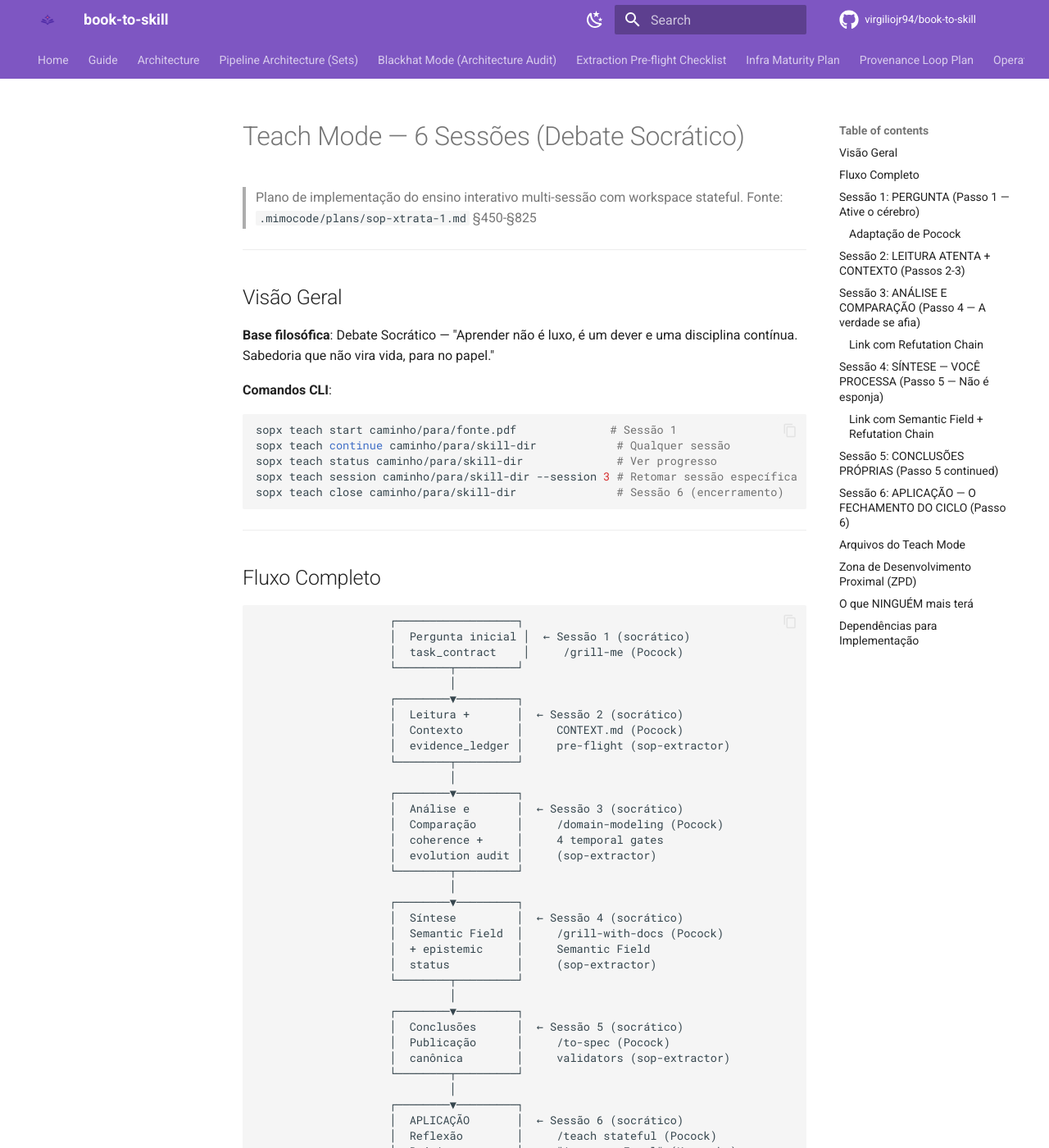
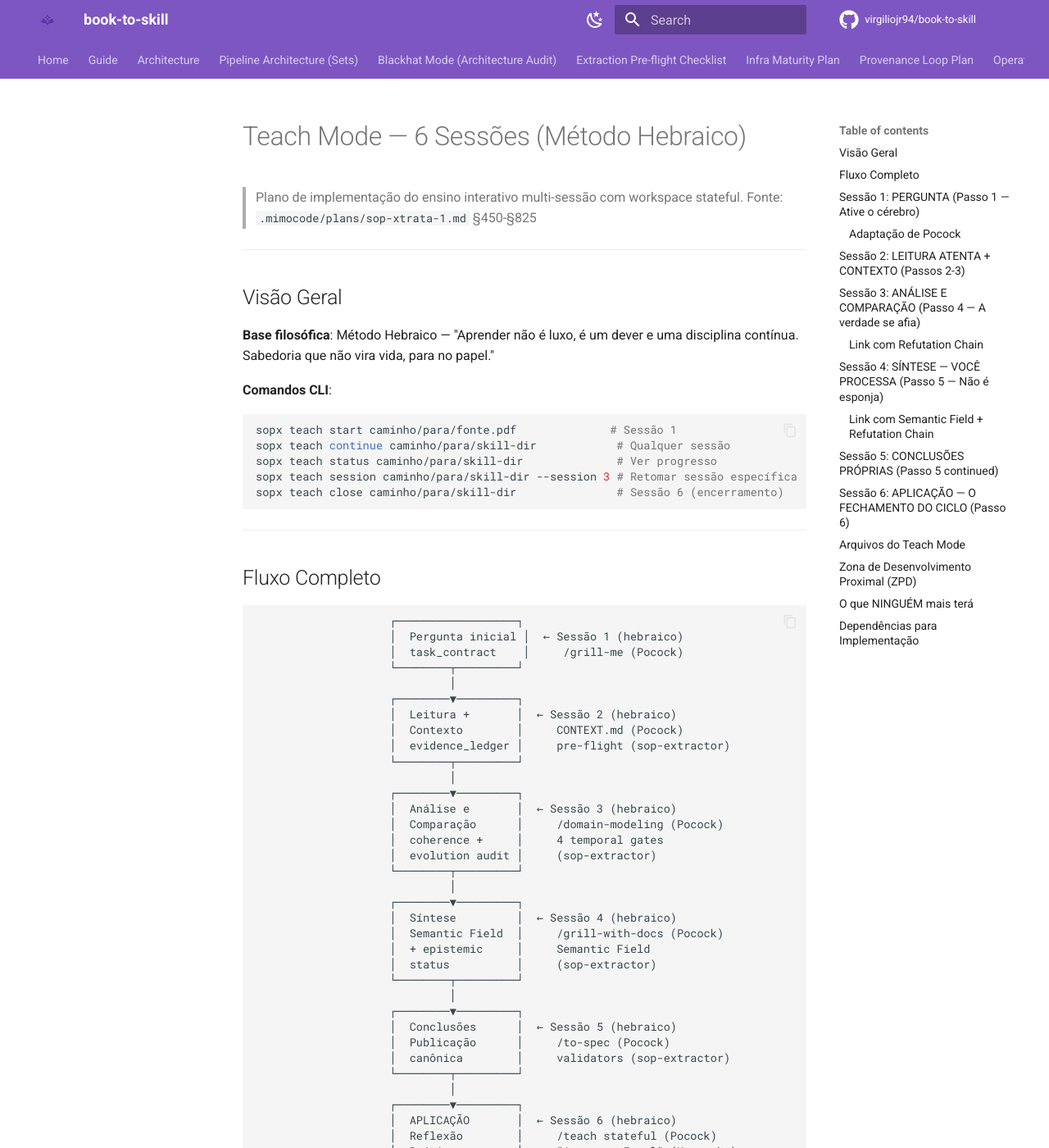
Before and after one commit to carpatia77/sop-extractor, an MkDocs documentation site: the page built from docs/TEACH_MODE_PLAN.md, in a window 1280 px wide and 1400 px high. Shown: the whole window at 82% size. Built offline with MkDocs 1.6.1 and Material for MkDocs 9.7.7, drawn with Linux system fonts in a browser that asks for light colours; comment, search, counter and statistics services are not loaded; some of the changed text lies outside the part shown.

Commit message:
rename: Debate Socrático → Método Hebraico (user correction)
'socrático' was wrong — the method is Hebrew, not Socratic.
Replaced all occurrences across code and docs.

````diff
--- a/docs/TEACH_MODE_PLAN.md
+++ b/docs/TEACH_MODE_PLAN.md
@@ -1,4 +1,4 @@
-# Teach Mode — 6 Sessões (Debate Socrático)
+# Teach Mode — 6 Sessões (Método Hebraico)
 
 > Plano de implementação do ensino interativo multi-sessão com workspace stateful.
 > Fonte: `.mimocode/plans/sop-xtrata-1.md` §450-§825
@@ -7,7 +7,7 @@
 
 ## Visão Geral
 
-**Base filosófica**: Debate Socrático — "Aprender não é luxo, é um dever e uma disciplina contínua. Sabedoria que não vira vida, para no papel."
+**Base filosófica**: Método Hebraico — "Aprender não é luxo, é um dever e uma disciplina contínua. Sabedoria que não vira vida, para no papel."
 
 **Comandos CLI**:
 ```bash
@@ -24,38 +24,38 @@ sopx teach close caminho/para/skill-dir               # Sessão 6 (encerramento)
 
 ```
                     ┌──────────────────┐
-                    │  Pergunta inicial │  ← Sessão 1 (socrático)
+                    │  Pergunta inicial │  ← Sessão 1 (hebraico)
                     │  task_contract    │     /grill-me (Pocock)
                     └────────┬─────────┘
                              │
                     ┌────────▼─────────┐
-                    │  Leitura +       │  ← Sessão 2 (socrático)
+                    │  Leitura +       │  ← Sessão 2 (hebraico)
                     │  Contexto        │     CONTEXT.md (Pocock)
                     │  evidence_ledger │     pre-flight (sop-extractor)
                     └────────┬─────────┘
                              │
                     ┌────────▼─────────┐
-                    │  Análise e       │  ← Sessão 3 (socrático)
+                    │  Análise e       │  ← Sessão 3 (hebraico)
                     │  Comparação      │     /domain-modeling (Pocock)
                     │  coherence +     │     4 temporal gates
                     │  evolution audit │     (sop-extractor)
                     └────────┬─────────┘
                              │
                     ┌────────▼─────────┐
-                    │  Síntese         │  ← Sessão 4 (socrático)
+                    │  Síntese         │  ← Sessão 4 (hebraico)
                     │  Semantic Field  │     /grill-with-docs (Pocock)
                     │  + epistemic     │     Semantic Field
                     │  status          │     (sop-extractor)
                     └────────┬─────────┘
                              │
                     ┌────────▼─────────┐
-                    │  Conclusões      │  ← Sessão 5 (socrático)
+                    │  Conclusões      │  ← Sessão 5 (hebraico)
                     │  Publicação      │     /to-spec (Pocock)
                     │  canônica        │     validators (sop-extractor)
                     └────────┬─────────┘
                              │
                     ┌────────▼─────────┐
-                    │  APLICAÇÃO       │  ← Sessão 6 (socrático)
+                    │  APLICAÇÃO       │  ← Sessão 6 (hebraico)
                     │  Reflexão        │     /teach stateful (Pocock)
                     │  Próximo passo   │     "Agency > Intel" (Karpathy)
                     │  application_log │     NENHUM OUTRO TEM ISTO
@@ -320,7 +320,7 @@ def calibrate_depth(skill_dir: str, progress: dict) -> int:
 
 | Capacidade | sop-xtrata | Pocock | LightRAG | Cognee |
 |------------|-----------|--------|----------|--------|
-| Debate Socrático completo (6 passos) | **SIM** | - | - | - |
+| Método Hebraico completo (6 passos) | **SIM** | - | - | - |
 | Compilar doutrina + ensinar | **SIM** | parcial | - | - |
 | Epistemic status + gates | **SIM** | - | - | - |
 | Provenance → Refutation | **SIM** | - | - | - |
````
Also changed, not shown: docs/xhal2049-architecture.md (+1 -1 lines), docs/xhal2049-layers.md (+1 -1 lines), 2 other files.
